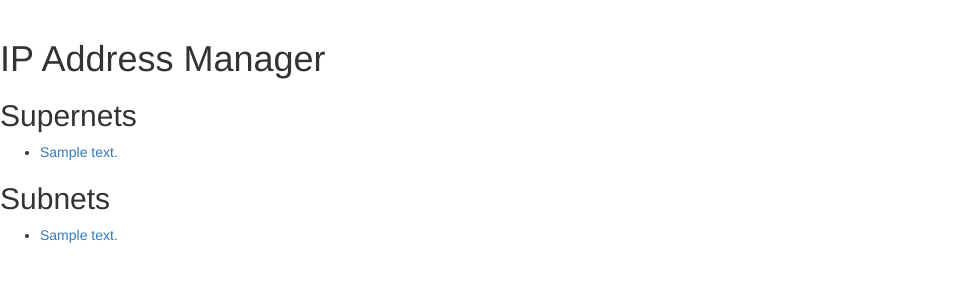
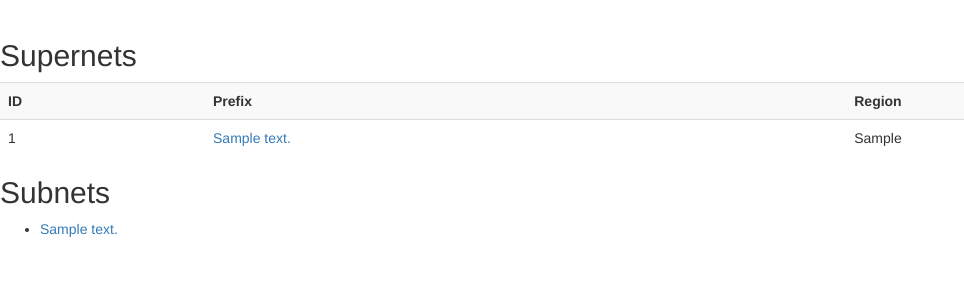
Before and after one commit to ljb-2000/django_ipam, a Django app: page / in a window 1280 px wide. Shown: the part 51-351 px from the top of the page, without its empty margins (0-964 px from the left). Run offline with Django 3.2, Linux system fonts and the light colour scheme; tables that the repository leaves empty hold one stand-in row (values such as "Sample post"); some libraries are stand-ins or nearby versions.

Commit message:
updating templates

```diff
--- a/templates/ipam/edit_supernet.html
+++ b/templates/ipam/edit_supernet.html
@@ -30,7 +30,7 @@
 <div class="form-group">
   <label class="col-md-4 control-label" for="submit">Submit</label>
   <div class="col-md-4">
-    <button id="submit" name="submit" class="btn btn-primary">Button</button>
+    <button id="submit" name="submit" class="btn btn-primary">Submit</button>
   </div>
 </div>
 
--- a/templates/ipam/index.html
+++ b/templates/ipam/index.html
@@ -1,15 +1,21 @@
 {% extends '_base.html' %}
 
 {% block content %}
-<h1> IP Address Manager </h1>
 
 <h2> Supernets </h2>
 {% if supernets_list %}
-  <ul>
+  <table class="table table-striped">
+   <th>ID</th>
+   <th>Prefix</th>
+   <th>Region</th>
 {%  for supernet in supernets_list %}
-    <li><a href="/ipam/supernet/id/{{ supernet.id }}/">{{ supernet.address_space }}</a></li>
+   <tr>
+    <td>{{ supernet.id }}</td>
+    <td><a href="/ipam/supernet/id/{{ supernet.id }}/">{{ supernet.address_space }}</a></td>
+    <td>{{ supernet.region }}</td>
+   </tr>
 {%  endfor %}
-  </ul>
+  </table>
 {% else %}
   <p>No Supernets have been defined</p>
 {% endif %}
--- a/templates/ipam/new_supernet.html
+++ b/templates/ipam/new_supernet.html
@@ -30,7 +30,7 @@
 <div class="form-group">
   <label class="col-md-4 control-label" for="submit">Submit</label>
   <div class="col-md-4">
-    <button id="submit" name="submit" class="btn btn-primary">Button</button>
+    <button id="submit" name="submit" class="btn btn-primary">Submit</button>
   </div>
 </div>
 
```
